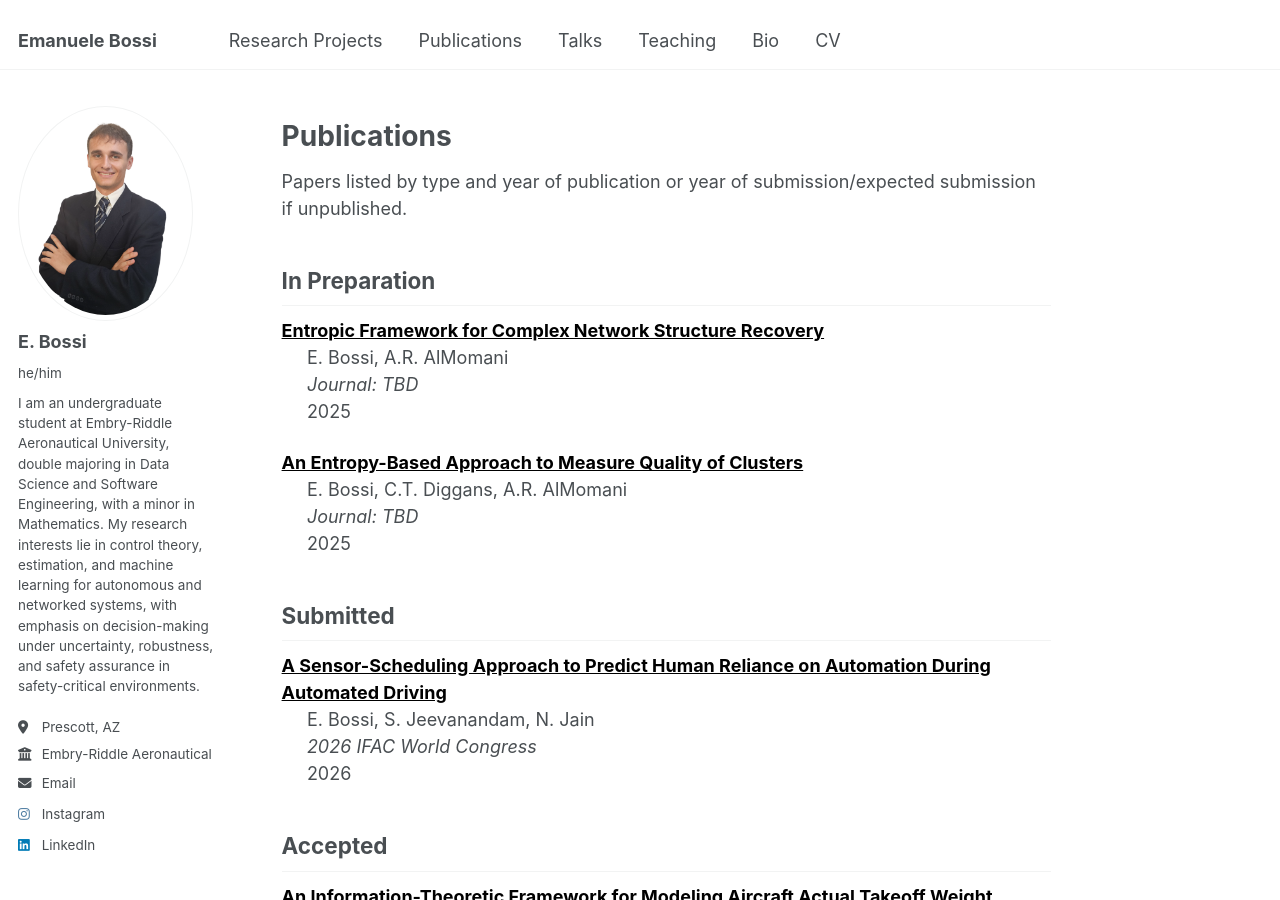
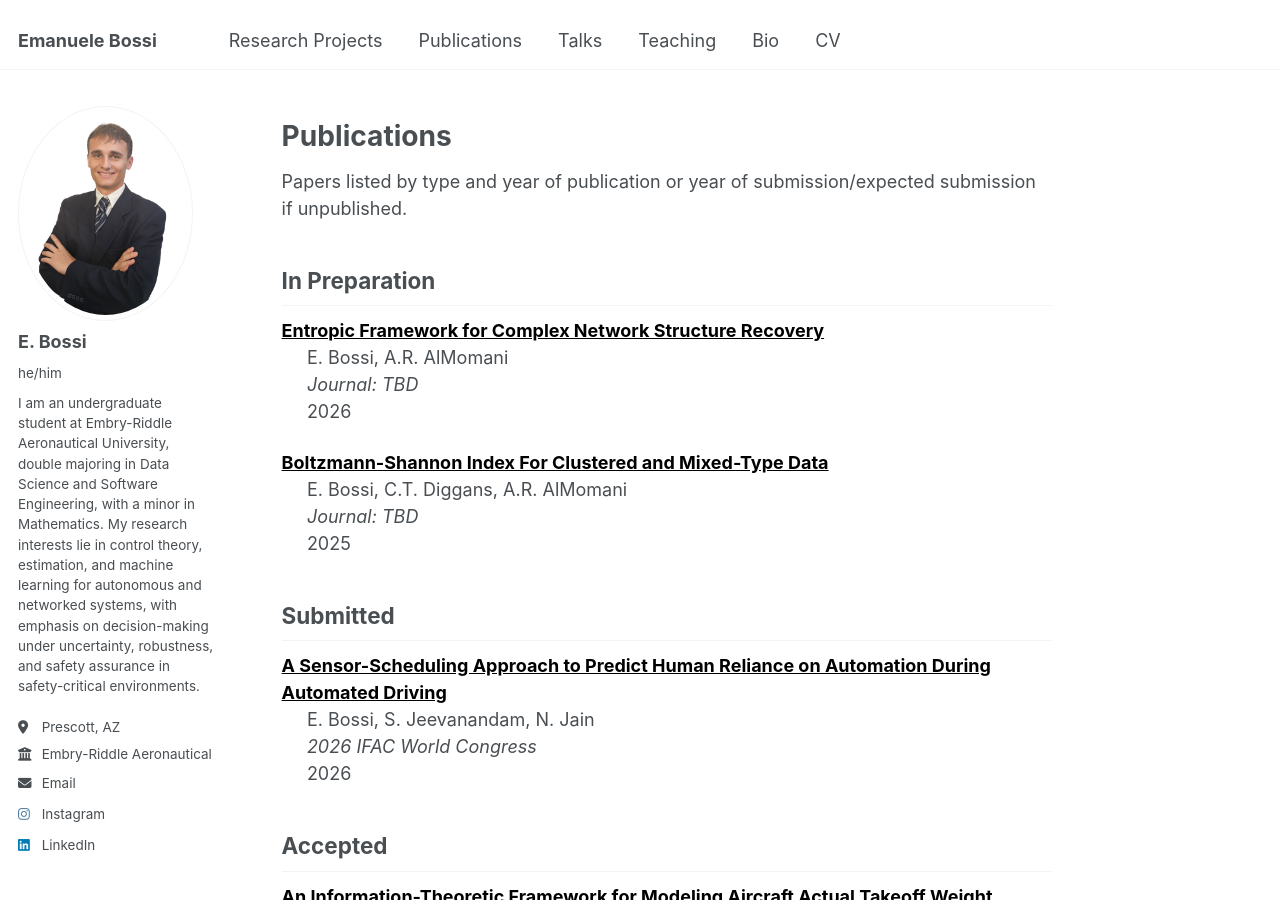
Before and after one commit to bossiemanuele/bossiemanuele.github.io, a Jekyll site: the page built from _pages/publications.md, in a window 1280 px wide and 900 px high. Built offline with Jekyll 4.4.1, drawn with Linux system fonts in a browser that asks for light colours.

Commit message:
Update publications.md

```diff
--- a/_pages/publications.md
+++ b/_pages/publications.md
@@ -18,10 +18,10 @@ Papers listed by type and year of publication or year of submission/expected sub
 </a>
 &nbsp;&nbsp;&nbsp;&nbsp; E. Bossi, A.R. AlMomani
 &nbsp;&nbsp;&nbsp;&nbsp; *Journal: TBD*
-&nbsp;&nbsp;&nbsp;&nbsp; 2025
+&nbsp;&nbsp;&nbsp;&nbsp; 2026
 
 <a href="https://bossiemanuele.github.io/portfolio/01_BSIE/" style="color:#000; font-weight:bold;">
-  **An Entropy-Based Approach to Measure Quality of Clusters**
+  **Boltzmann-Shannon Index For Clustered and Mixed-Type Data**
 </a>
 &nbsp;&nbsp;&nbsp;&nbsp; E. Bossi, C.T. Diggans, A.R. AlMomani
 &nbsp;&nbsp;&nbsp;&nbsp; *Journal: TBD*
```
